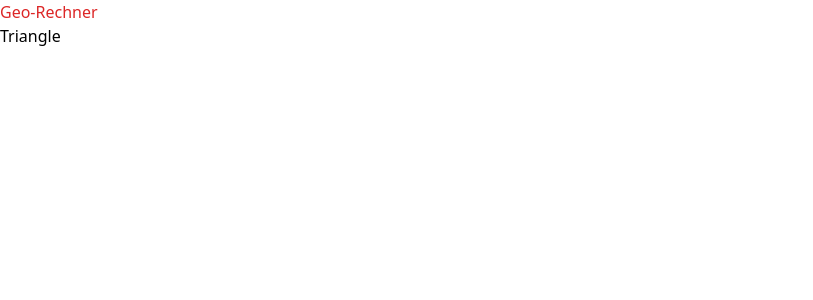
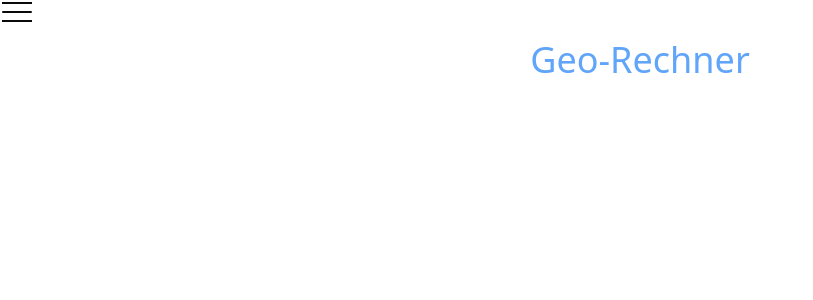
Before and after one commit to lcmoc/react-3d-menu, a React (Create React App) app: page / in a window 1280 px wide. Shown: the top 300 px of the page, without its empty margins (0-813 px from the left). Built offline with nearby package versions, Linux system fonts and the light colour scheme.

Commit message:
created fundament of 3D-Menu

```diff
--- a/package.json
+++ b/package.json
@@ -7,6 +7,7 @@
     "@testing-library/jest-dom": "^5.11.4",
     "@testing-library/react": "^11.1.0",
     "@testing-library/user-event": "^12.1.10",
+    "classnames": "^2.3.1",
     "react": "^17.0.2",
     "react-dom": "^17.0.2",
     "react-scripts": "4.0.3",
--- a/src/App.js
+++ b/src/App.js
@@ -1,11 +1,12 @@
 import './index.css';
 import Triangle from './components/Triangle';
+import Menu from './components/Menu';
 
 function App() {
   return (
     <div>
-      <h1 className="text-red-600">Geo-Rechner</h1>
-      <Triangle />
+      {/* <Triangle /> */}
+      <Menu />
     </div>
   );
 }
--- /dev/null
+++ b/src/components/Menu/index.js
@@ -0,0 +1,48 @@
+import React, { useState } from "react";
+import "./styles.css";
+import classNames from "classnames";
+
+const Menu = () => {
+  const [active, setActive] = useState(false);
+
+  const handleClick = (event) => {
+    active ? setActive(false) : setActive(true);
+  };
+
+  return (
+    <div className={active ? "ContentContainer active" : "ContentContainer"}>
+      <div className="w-full z-10 h-12 left-0 top-0 fixed">
+        <div className="w-full flex justify-between items-center text-white">
+          <div
+            className="h-6 w-8 cursor-pointer flex items-center justify-end"
+            onClick={(event) => handleClick(event)}
+          >
+            <div className="bar fixed top-0 right-0"></div>
+          </div>
+        </div>
+      </div>
+
+      <div className="main-container">
+        <div className="main relative">
+          <header>
+            <div className={classNames({
+                'absolute w-full h-full bg-white': true,
+                'rounded-xl': active,
+            })}>
+              {/* Content */}
+              <div className="flex flex-col items-center justify-center mt-10">
+                <h2 className="text-blue-400 text-4xl">Geo-Rechner</h2>
+              </div>
+            </div>
+          </header>
+        </div>
+        <div className="flex items-center justify-center">
+        <div className="shadow two absolute w-full h-screen top-0 left-0 rounded-xl bg-blue-900"></div>
+          <div className="shadow one absolute w-full h-screen top-0 left-0 rounded-xl bg-blue-800"></div>
+        </div>
+      </div>
+    </div>
+  );
+};
+
+export default Menu;
--- /dev/null
+++ b/src/components/Menu/styles.css
@@ -0,0 +1,109 @@
+@import url("https://fonts.googleapis.com/css2?family=Poppins:wght@300;400;500;600;700;800;900&display=swap");
+
+.ContentContainer {
+  background-color: #276afa;
+  transform-style: preserve-3d;
+}
+
+.navbar {
+  position: fixed;
+  top: 0;
+  left: 0;
+  width: 100%;
+  z-index: 10;
+  height: 3rem;
+}
+
+.menu {
+  width: 100%;
+  margin: 0 auto;
+  padding: 0 2rem;
+  display: flex;
+  justify-content: space-between;
+  align-items: center;
+  color: #fff;
+}
+
+.logo {
+  font-size: 1.1rem;
+  font-weight: 600;
+  text-transform: uppercase;
+  letter-spacing: 2px;
+  line-height: 4rem;
+}
+
+.logo span {
+  font-weight: 300;
+}
+
+.bar {
+  width: 1.9rem;
+  height: 1.5px;
+  border-radius: 2px;
+  background-color: rgb(10, 10, 10);
+  transition: 0.5s;
+  position: relative;
+}
+
+.bar:before,
+.bar:after {
+  content: "";
+  position: absolute;
+  width: inherit;
+  height: inherit;
+  background-color: rgb(10, 10, 10);
+  transition: 0.5s;
+}
+
+.bar:before {
+  transform: translateY(-9px);
+}
+
+.bar:after {
+  transform: translateY(9px);
+}
+
+.main {
+  z-index: 5;
+  transform-origin: left;
+  transform-style: preserve-3d;
+  transition: 0.5s;
+}
+
+header {
+  min-height: 100vh;
+  width: 100%;
+  position: relative;
+}
+
+.ContentContainer.active .bar {
+  background-color: transparent;
+}
+
+.ContentContainer.active .bar:before {
+  transform: translateY(0) rotate(45deg);
+}
+
+.ContentContainer.active .bar:after {
+  transform: translateY(0) rotate(-45deg);
+}
+
+.ContentContainer.active .main {
+  border-radius: 2rem;
+  cursor: pointer;
+  transform: translate(10%, 50px) scale(0.8, 0.8);
+}
+
+.shadow {
+  transform: scale(0.8, 0.8);
+}
+
+.ContentContainer.active .shadow.one {
+  transition: ease-out 0.5s;
+  transform: scale(0.75, 0.8);
+}
+
+.ContentContainer.active .shadow.two {
+  transition: ease-out 1s;
+  transform: scale(0.65, 0.9);
+}
```
Also changed, not shown: 1 other file (tests, documents, lock files or other folders).
